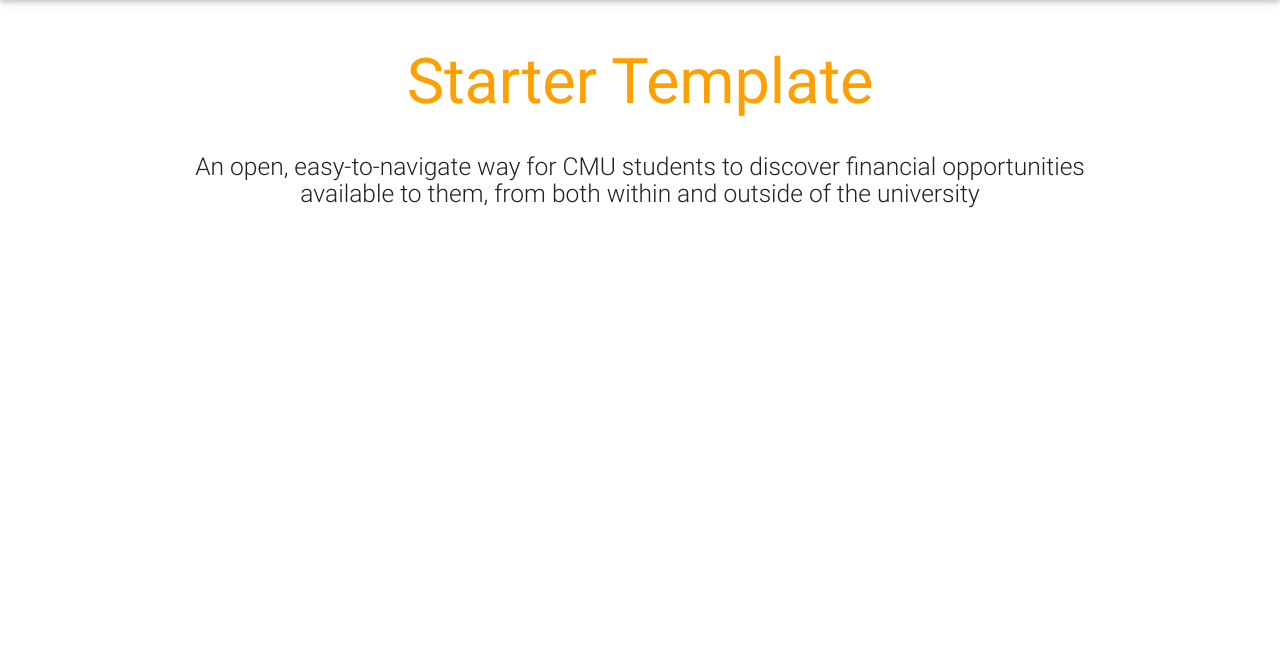
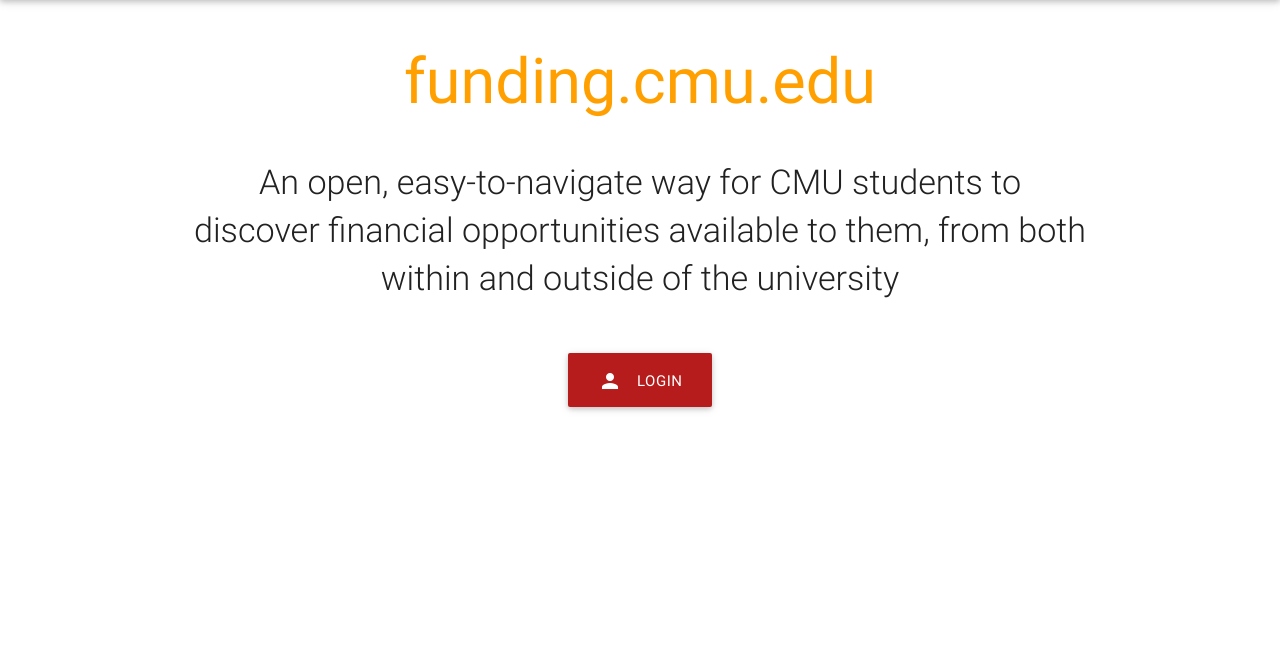
Before and after one commit to CMU-Senate/Funding-at-CMU, a Flask app: template templates/index.html in a window 1280 px wide. Shown: the part 64-713 px from the top of the page. Run offline with Flask 2, Linux system fonts and the light colour scheme; the template is opened without the code that fills it, so the values that code supplies are empty.

Commit message:
Preliminary front page design and routing improvements

```diff
--- a/app.py
+++ b/app.py
@@ -4,12 +4,12 @@
 from config import app
 from db_init import main
 from util import read_db
-from flask import render_template, request, redirect, session
+from flask import render_template, request, redirect, session, abort
 from models import *
 
 @app.route('/')
 def index():
-    if 'user' in session or True:
+    if 'user' in session:
         return redirect('/browse')
     else:
         return render_template('index.html')
@@ -17,17 +17,20 @@
 @app.route('/browse')
 @app.route('/browse/<int:page>')
 def browse(page=0):
-    page_size = int(request.args.get('page_size', '10'))
-    count = FundingSource.query.count()
+    if 'user' in session or True:
+        page_size = int(request.args.get('page_size', '10'))
+        count = FundingSource.query.count()
 
-    context = {
-        'page': page,
-        'count': count,
-        'page_size': page_size,
-        'num_pages': math.ceil(count / page_size),
-        'sources': FundingSource.query.offset(page * page_size).limit(page_size).all(),
-    }
-    return render_template('browse.html', **context)
+        context = {
+            'page': page,
+            'count': count,
+            'page_size': page_size,
+            'num_pages': math.ceil(count / page_size),
+            'sources': FundingSource.query.offset(page * page_size).limit(page_size).all(),
+        }
+        return render_template('browse.html', **context)
+    else:
+        abort(401)
 
 @app.route('/admin')
 def admin():
--- a/templates/index.html
+++ b/templates/index.html
@@ -5,11 +5,15 @@
 {% block main %}
 <div class="section no-pad-bot" id="index-banner">
   <div class="container">
-    <h1 class="center amber-text text-darken-2">Starter Template</h1>
+    <h1 class="center amber-text text-darken-2">funding.cmu.edu</h1>
     <div class="row center">
-      <h5 class="col s12 light">
+      <h4 class="col s12 light" style="margin-bottom: 1.5em; line-height: 48px;">
         An open, easy-to-navigate way for CMU students to discover financial opportunities available to them, from both within and outside of the university
-      </h5>
+      </h4>
+
+      <button class="btn btn-large waves-effect red darken-4">
+        <i class="material-icons left">person</i> Login
+      </button>
     </div>
 
   </div>
```
